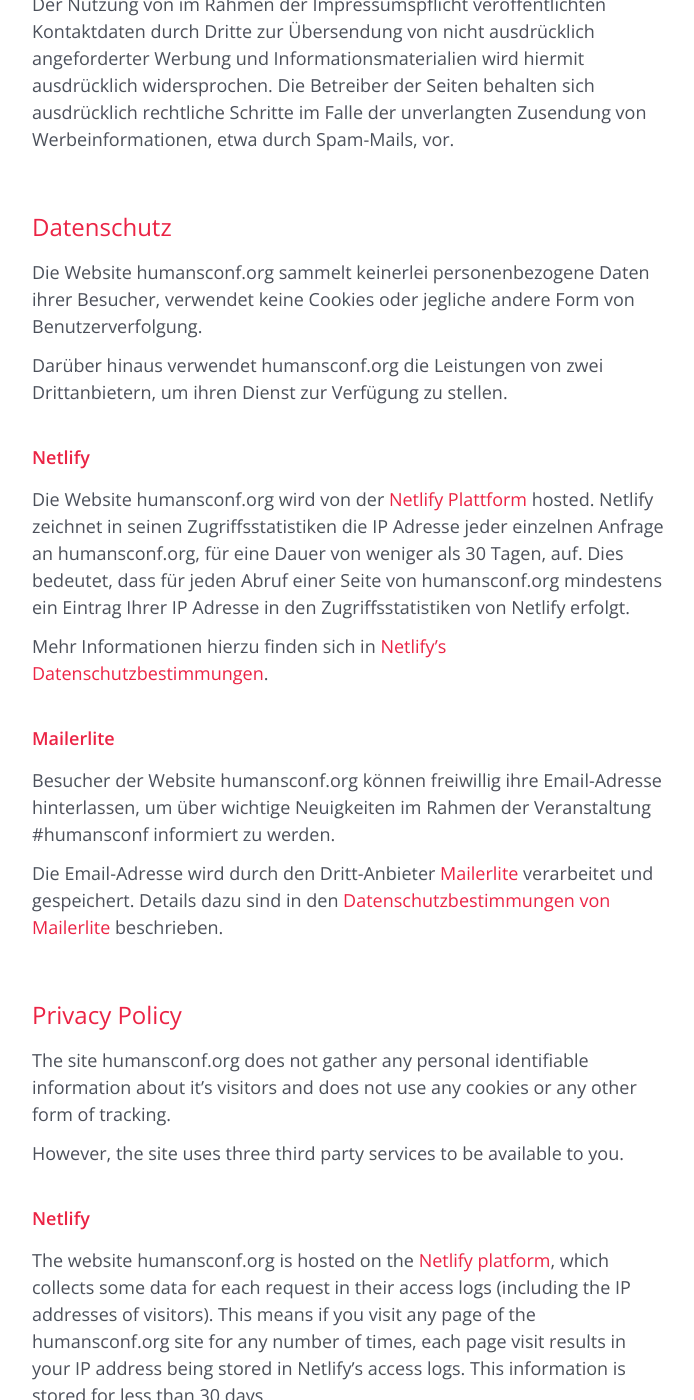
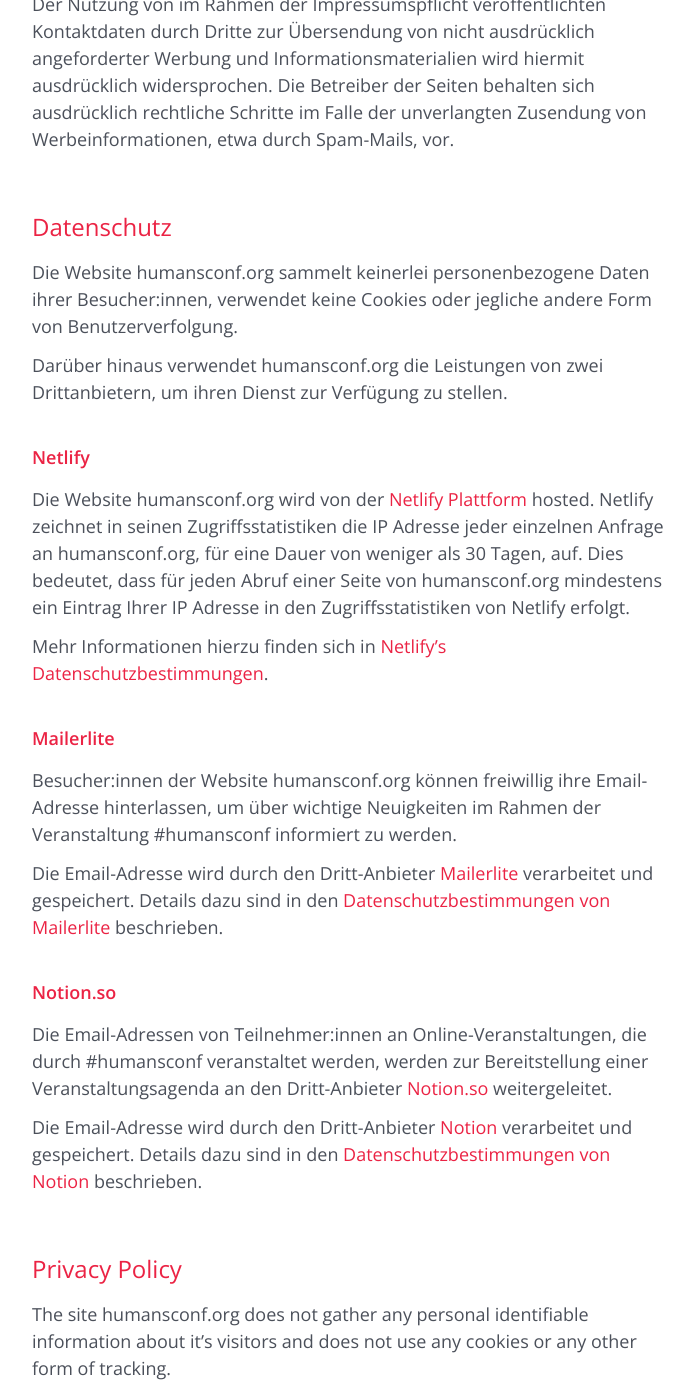
Before and after one commit to humansconf/humansconf.org, a Jekyll site: the page built from imprint.md, in a window 1280 px wide and 1400 px high, scrolled down 2469 px. Shown: the whole window, without its empty margins (291-985 px from the left). Built offline with Jekyll 4.4.1, drawn with Linux system fonts in a browser that asks for light colours; some of the changed text lies outside the part shown.

Commit message:
add notion to privacy policy

```diff
--- a/imprint.md
+++ b/imprint.md
@@ -39,7 +39,7 @@
 
 ## Datenschutz
 
-Die Website humansconf.org sammelt keinerlei personenbezogene Daten ihrer Besucher, verwendet keine Cookies oder jegliche andere Form von Benutzerverfolgung.
+Die Website humansconf.org sammelt keinerlei personenbezogene Daten ihrer Besucher:innen, verwendet keine Cookies oder jegliche andere Form von Benutzerverfolgung.
 
 Darüber hinaus verwendet humansconf.org die Leistungen von zwei Drittanbietern, um ihren Dienst zur Verfügung zu stellen.
 
@@ -51,9 +51,16 @@
 
 ### Mailerlite
 
-Besucher der Website humansconf.org können freiwillig ihre Email-Adresse hinterlassen, um über wichtige Neuigkeiten im Rahmen der Veranstaltung #humansconf informiert zu werden.
+Besucher:innen der Website humansconf.org können freiwillig ihre Email-Adresse hinterlassen, um über wichtige Neuigkeiten im Rahmen der Veranstaltung #humansconf informiert zu werden.
 
 Die Email-Adresse wird durch den Dritt-Anbieter [Mailerlite][mailerlite] verarbeitet und gespeichert. Details dazu sind in den [Datenschutzbestimmungen von Mailerlite][mailerlite-gdpr] beschrieben.
+
+### Notion.so
+
+Die Email-Adressen von Teilnehmer:innen an Online-Veranstaltungen, die durch #humansconf veranstaltet werden, werden zur Bereitstellung einer Veranstaltungsagenda an den Dritt-Anbieter [Notion.so][notion] weitergeleitet.
+
+Die Email-Adresse wird durch den Dritt-Anbieter [Notion][notion] verarbeitet und gespeichert. Details dazu sind in den [Datenschutzbestimmungen von Notion][notion-privacy] beschrieben.
+
 
 
 <a name="english"></a>
@@ -76,8 +83,17 @@
 
 Email-addresses submitted in this way, will be processed by the third-party service [Mailerlite][mailerlite]. Details on how Mailerlite processes personal data, can be found in [Mailerlite's privacy policy][mailerlite-gdpr].
 
+### Notion.so
+
+The email-addresses of people that signup for participating in online events organized by #humansconf, are forwared to [Notion][notion] in order to provide a service for managing and displaying an online event's agenda.
+
+Email-addresses processed in this way, will be processed by the third-party service [Notion][notion]. Details on how Notion processes personal data, can be found in [Notion's privacy policy][notion-privacy].
+
+
 
 [mailerlite]: https://www.mailerlite.com/
 [mailerlite-gdpr]: https://www.mailerlite.com/gdpr-compliance
 [netlify]: https://www.netlify.com/
 [netlify-gdpr]: https://www.netlify.com/gdpr/
+[notion]: https://www.notion.so/
+[notion-privacy]: https://www.notion.so/Terms-and-Privacy-28ffdd083dc3473e9c2da6ec011b58ac
```
